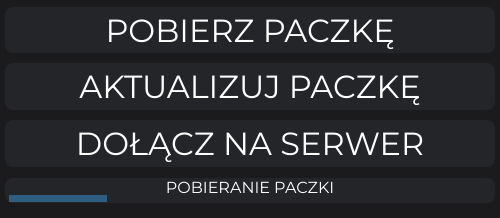
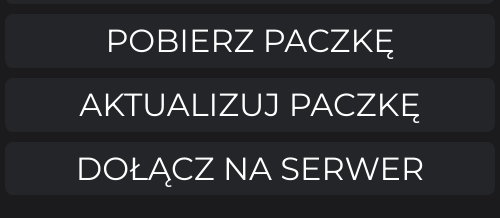
Before and after one commit to owojcikiewicz/rgngs-launcher, an Electron app: page src/index.html in a window 500 px wide. Shown: the part 592-810 px from the top of the page. Drawn offline with Linux system fonts and the light colour scheme; no server answers.

Commit message:
added progress bar hide function

```diff
--- a/src/launcher.js
+++ b/src/launcher.js
@@ -66,3 +66,14 @@ function progressBarInit(text, value) {
 
 let bar = progressBarInit("POBIERANIE PACZKI");
 bar.style.setProperty("--width", 20);
+
+function progressBarHide(){
+    let progressBar = document.getElementById("cssprogres");
+    progressBar.style.display = "none";
+    document.getElementsByClassName("button-main-container")[0].style.height = "35%";
+    document.getElementsByClassName("download-css")[0].style.padding = "5px 5px 5px 5px";
+    document.getElementsByClassName("download-addons")[0].style.padding = "5px 5px 5px 5px";
+    document.getElementsByClassName("update-addons")[0].style.padding = "5px 5px 5px 5px";
+    document.getElementsByClassName("join-server")[0].style.padding = "5px 5px 5px 5px";
+}
+setTimeout(function(){ progressBarHide(); }, 3000);
--- a/src/styles.css
+++ b/src/styles.css
@@ -186,6 +186,7 @@ body{
     left: 0.25em;
     bottom: 1px;
     text-align: center;
+    border-radius: 8px;
     align-items: center;
     width: calc(var(--width, 0) * 1%);
     background-color: var(--accent);
```
